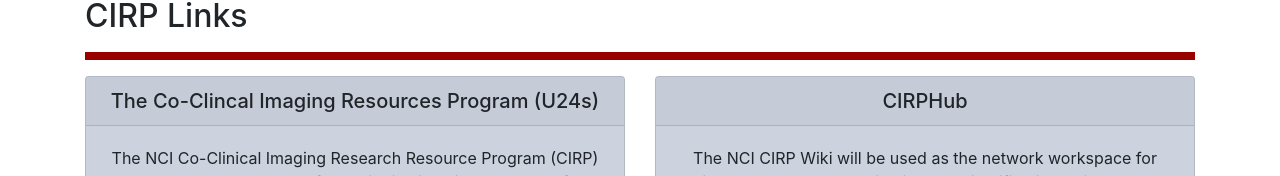
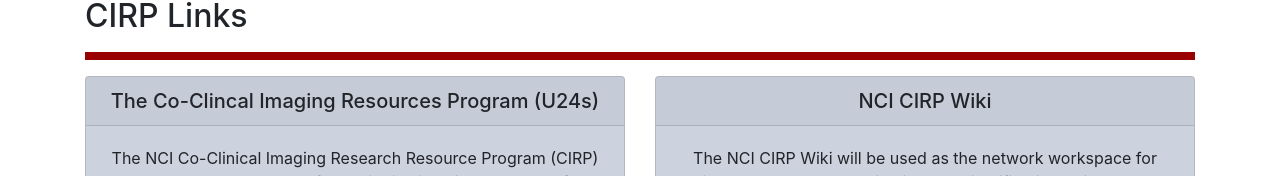
Before and after one commit to PennPancreaticCancerImagingResource/PennPancreaticCancerImagingResource.github.io, a website: page index.html in a window 1280 px wide. Shown: the part 3966-4142 px from the top of the page. Drawn offline with Linux system fonts and the light colour scheme.

Commit message:
FIX: header

```diff
--- a/index.html
+++ b/index.html
@@ -598,7 +598,7 @@
 
       <div class="col-md-6 d-flex">
         <div class="card text-center bg-blue">
-          <h5 class="card-header px-0">CIRPHub</h5>
+          <h5 class="card-header px-0">NCI CIRP Wiki</h5>
           <div class="card-body flex-fill d-flex flex-column">
             <p class="card-text">The NCI CIRP Wiki will be used as the network workspace for intra-network communications & scientific discussions and serves as the network homepage for publishing news/events and announcing activities externally.</p>
             <a href="https://wiki.nci.nih.gov/display/NCICRIP" class="mt-auto mx-auto btn btn-primary">View site ></a>
```
